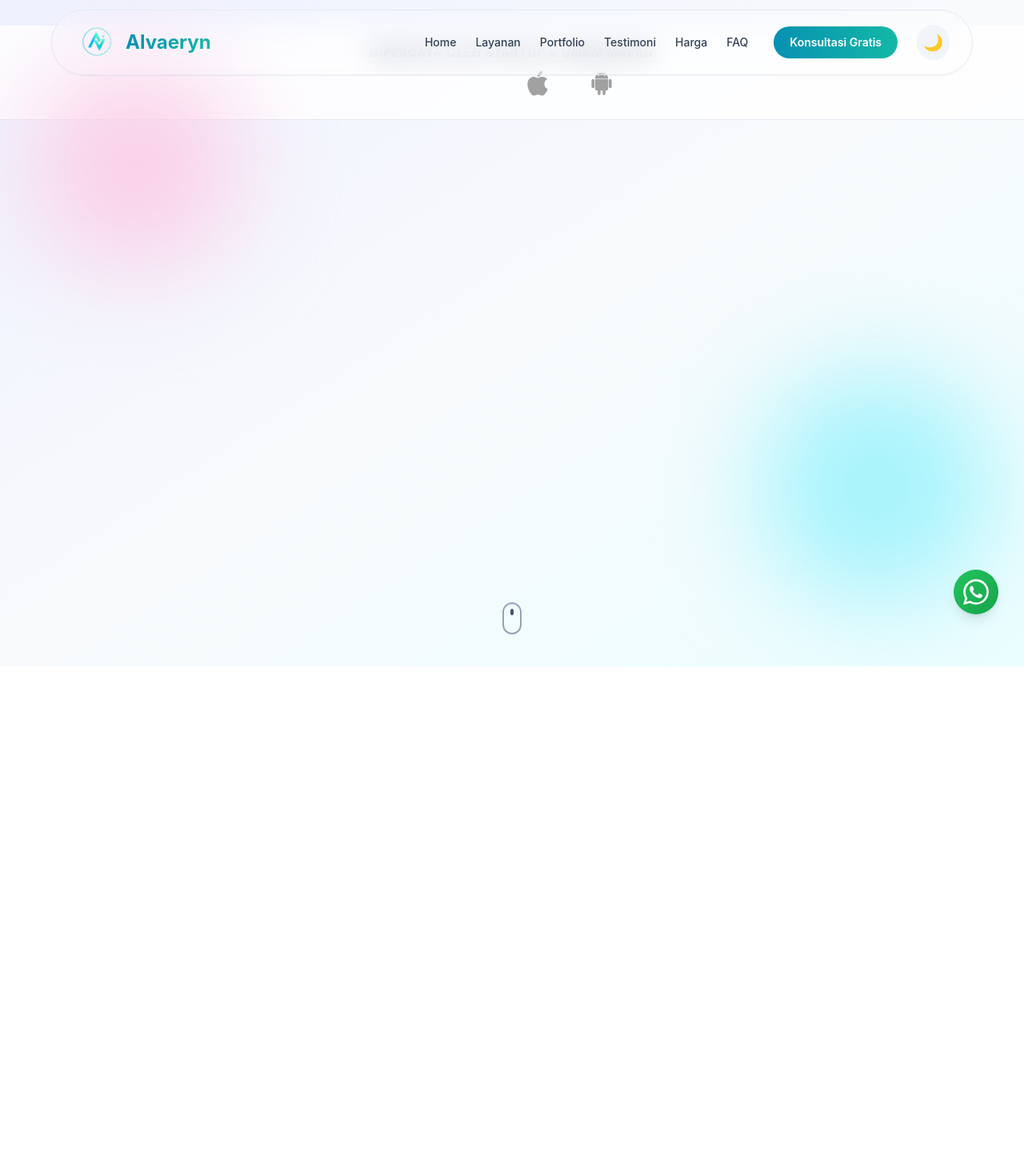
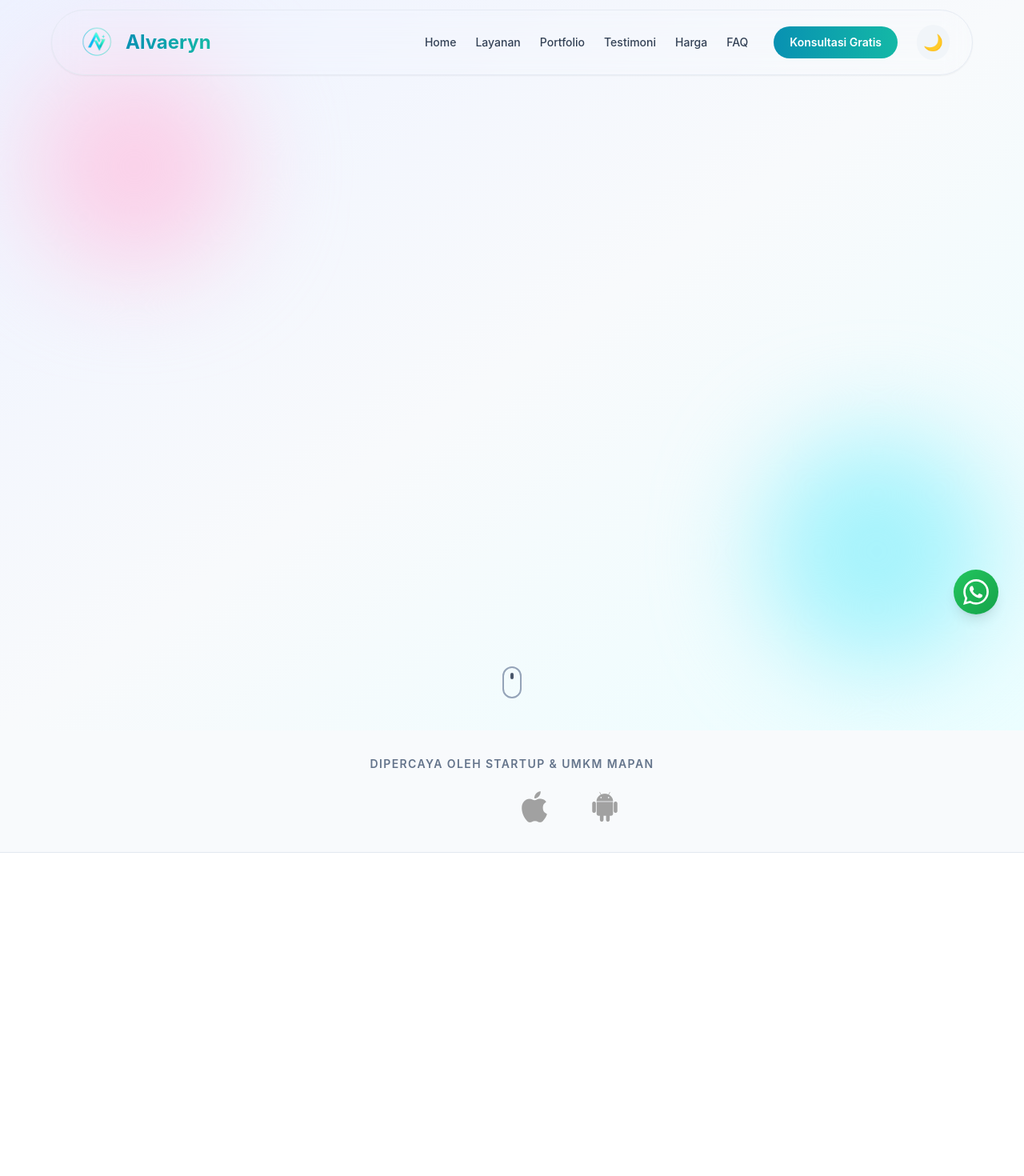
Before and after one commit to Alvaeryn/Porto, a React (Vite) app in the folder frontend/: page / in a window 1280 px wide. Shown: the top 1470 px of the page at 80% size. Built offline with nearby package versions, Linux system fonts and the light colour scheme.

Commit message:
Move trusted by section to separate component after hero

```diff
--- a/frontend/src/components/sections/Hero.tsx
+++ b/frontend/src/components/sections/Hero.tsx
@@ -5,18 +5,7 @@ const Hero = () => {
   const { ref, opacity, scale } = useScrollFade();
 
   return (
-    <section id="home" className="min-h-screen flex items-center justify-center bg-gradient-to-br from-indigo-50 via-slate-50 to-cyan-50 dark:from-slate-950 dark:via-slate-900 dark:to-slate-950 pt-12 pb-24 relative overflow-hidden">
-      {/* Trusted By Section */}
-      <div className="absolute top-8 left-0 right-0 text-center py-6 bg-white/80 dark:bg-slate-900/80 backdrop-blur-sm border-b border-slate-200 dark:border-slate-800">
-        <p className="text-slate-500 dark:text-slate-400 text-sm font-semibold uppercase tracking-widest mb-3">Dipercaya oleh Startup & UMKM Mapan</p>
-        <div className="flex items-center justify-center gap-8 md:gap-12 flex-wrap">
-          {['aws', 'stripe', 'gpay', 'apple', 'android'].map((brand, i) => (
-            <div key={i} className="text-3xl text-slate-400 dark:text-slate-600 grayscale hover:grayscale-0 transition-all duration-300">
-              <i className={`devicon-${brand}-plain`} style={{ fontSize: '2rem' }}></i>
-            </div>
-          ))}
-        </div>
-      </div>
+    <section id="home" className="min-h-screen flex items-center justify-center bg-gradient-to-br from-indigo-50 via-slate-50 to-cyan-50 dark:from-slate-950 dark:via-slate-900 dark:to-slate-950 pt-32 pb-24 relative overflow-hidden">
       {/* Background Decorations */}
       <div className="absolute top-0 left-0 w-full h-full">
         <div className="absolute top-20 left-10 w-64 h-64 bg-pink-200 dark:bg-pink-900/20 rounded-full blur-3xl"></div>
--- /dev/null
+++ b/frontend/src/components/sections/TrustedBy.tsx
@@ -0,0 +1,25 @@
+import { useScrollAnimation } from '../../hooks/useScrollAnimation';
+
+const TrustedBy = () => {
+  const { ref, isVisible } = useScrollAnimation(0.1);
+
+  return (
+    <section className="py-8 bg-slate-50 dark:bg-slate-900 border-b border-slate-200 dark:border-slate-800">
+      <div
+        ref={ref}
+        className={`max-w-6xl mx-auto px-6 text-center animate-on-scroll animate-fade-up ${isVisible ? 'visible' : ''}`}
+      >
+        <p className="text-slate-500 dark:text-slate-400 text-sm font-semibold uppercase tracking-widest mb-6">Dipercaya oleh Startup & UMKM Mapan</p>
+        <div className="flex items-center justify-center gap-8 md:gap-12 flex-wrap">
+          {['aws', 'stripe', 'gpay', 'apple', 'android'].map((brand, i) => (
+            <div key={i} className="text-3xl text-slate-400 dark:text-slate-600 grayscale hover:grayscale-0 transition-all duration-300">
+              <i className={`devicon-${brand}-plain`} style={{ fontSize: '2.5rem' }}></i>
+            </div>
+          ))}
+        </div>
+      </div>
+    </section>
+  );
+};
+
+export default TrustedBy;
--- a/frontend/src/pages/HomePage.tsx
+++ b/frontend/src/pages/HomePage.tsx
@@ -1,4 +1,5 @@
 import Hero from '../components/sections/Hero';
+import TrustedBy from '../components/sections/TrustedBy';
 import Services from '../components/sections/Services';
 import Projects from '../components/sections/Projects';
 import Team from '../components/sections/Team';
@@ -10,6 +11,7 @@ import Contact from '../components/sections/Contact';
 const HomePage = () => (
   <>
     <Hero />
+    <TrustedBy />
     <Services />
     <Projects />
     <Team />
```
